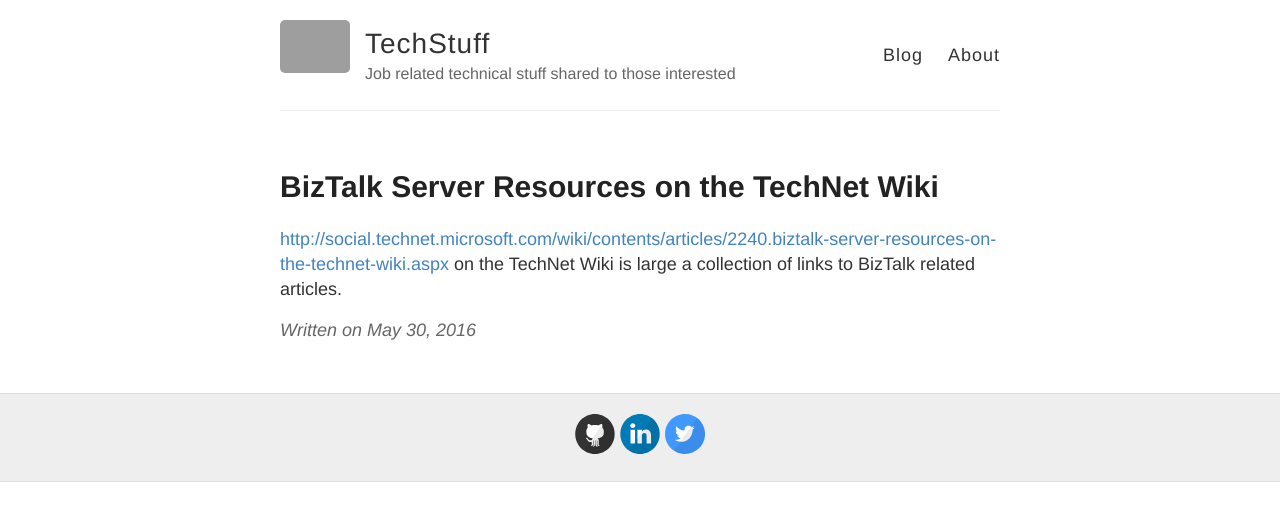
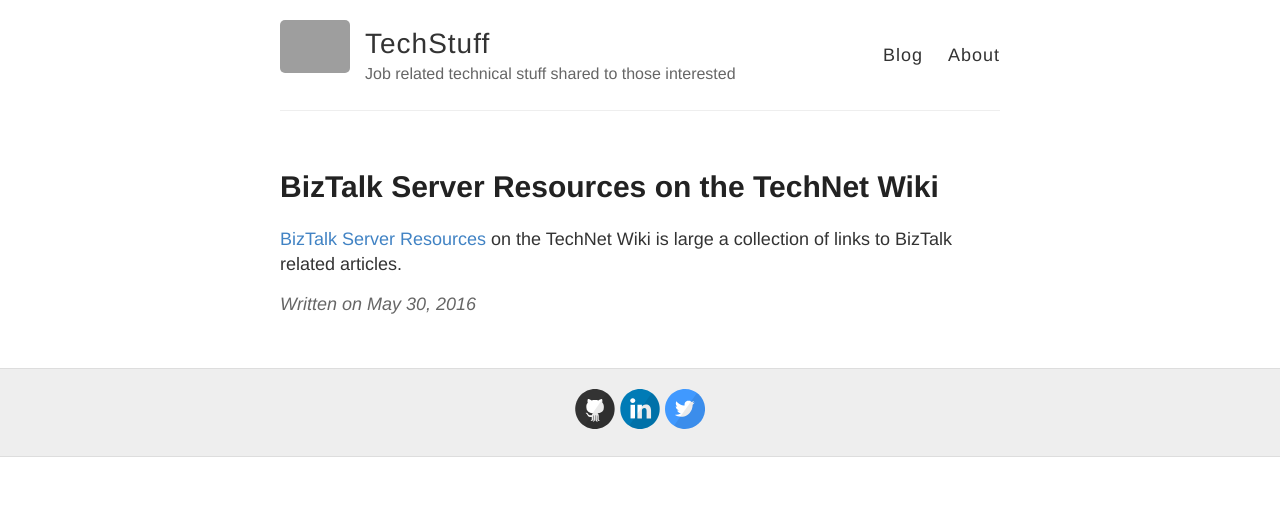
Before and after one commit to bejo73/bejo73.github.io, a Jekyll site: the page built from _posts/2016-05-30-BizTalk-Server-Resources-on-the-TechNet-Wiki.md, in a window 1280 px wide. Shown: the top 521 px of the page. Built offline with Jekyll 4.4.1, drawn with Linux system fonts in a browser that asks for light colours; some of the changed lines change nothing that is shown; grey boxes are pictures that could not be loaded.

Commit message:
Update 2016-05-30-BizTalk-Server-Resources-on-the-TechNet-Wiki.md

```diff
--- a/_posts/2016-05-30-BizTalk-Server-Resources-on-the-TechNet-Wiki.md
+++ b/_posts/2016-05-30-BizTalk-Server-Resources-on-the-TechNet-Wiki.md
@@ -3,5 +3,5 @@
 title: BizTalk Server Resources on the TechNet Wiki
 ---
 
-[http://social.technet.microsoft.com/wiki/contents/articles/2240.biztalk-server-resources-on-the-technet-wiki.aspx](BizTalk Server Resources)
+[BizTalk Server Resources](http://social.technet.microsoft.com/wiki/contents/articles/2240.biztalk-server-resources-on-the-technet-wiki.aspx)
  on the TechNet Wiki is large a collection of links to BizTalk related articles.
```
